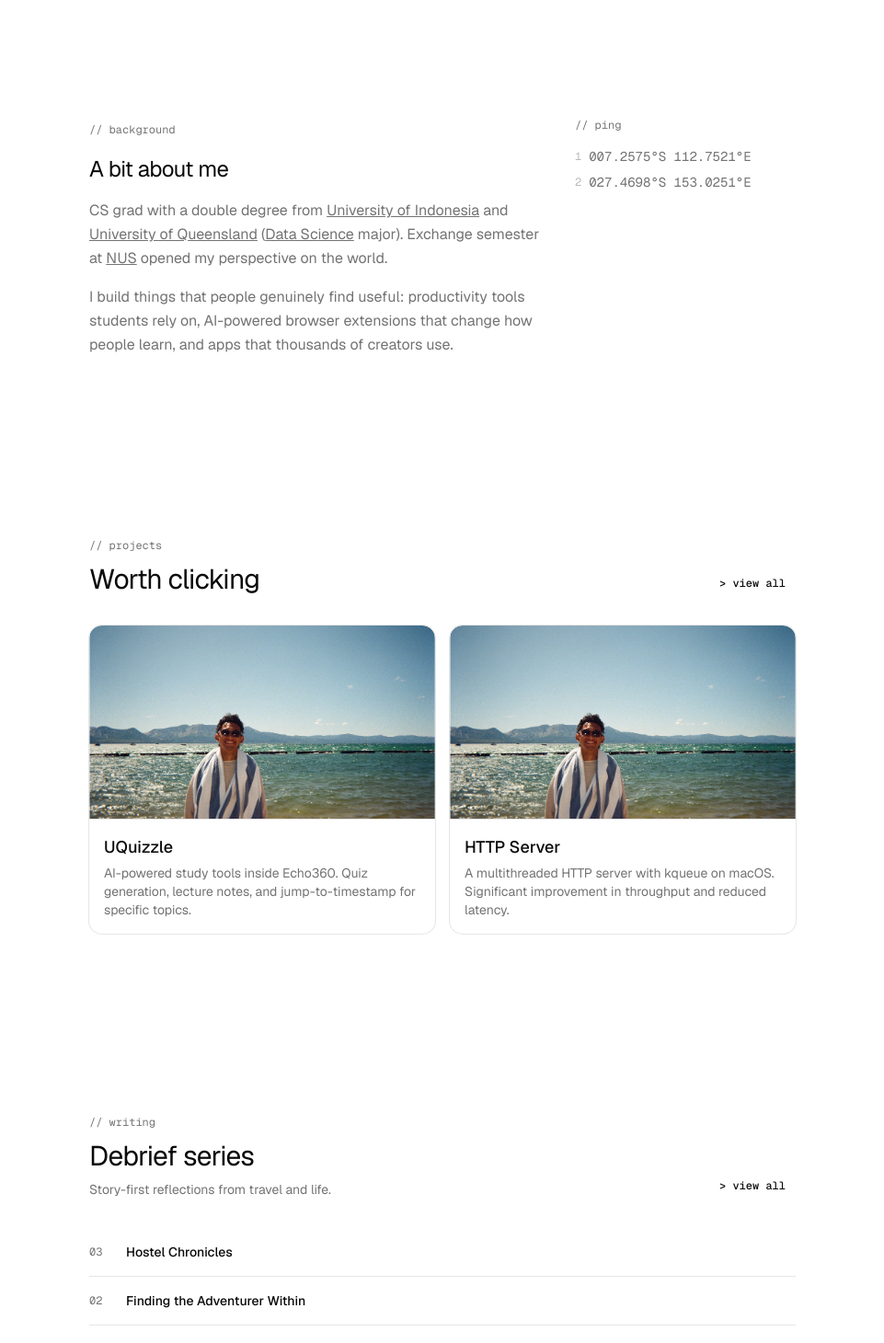
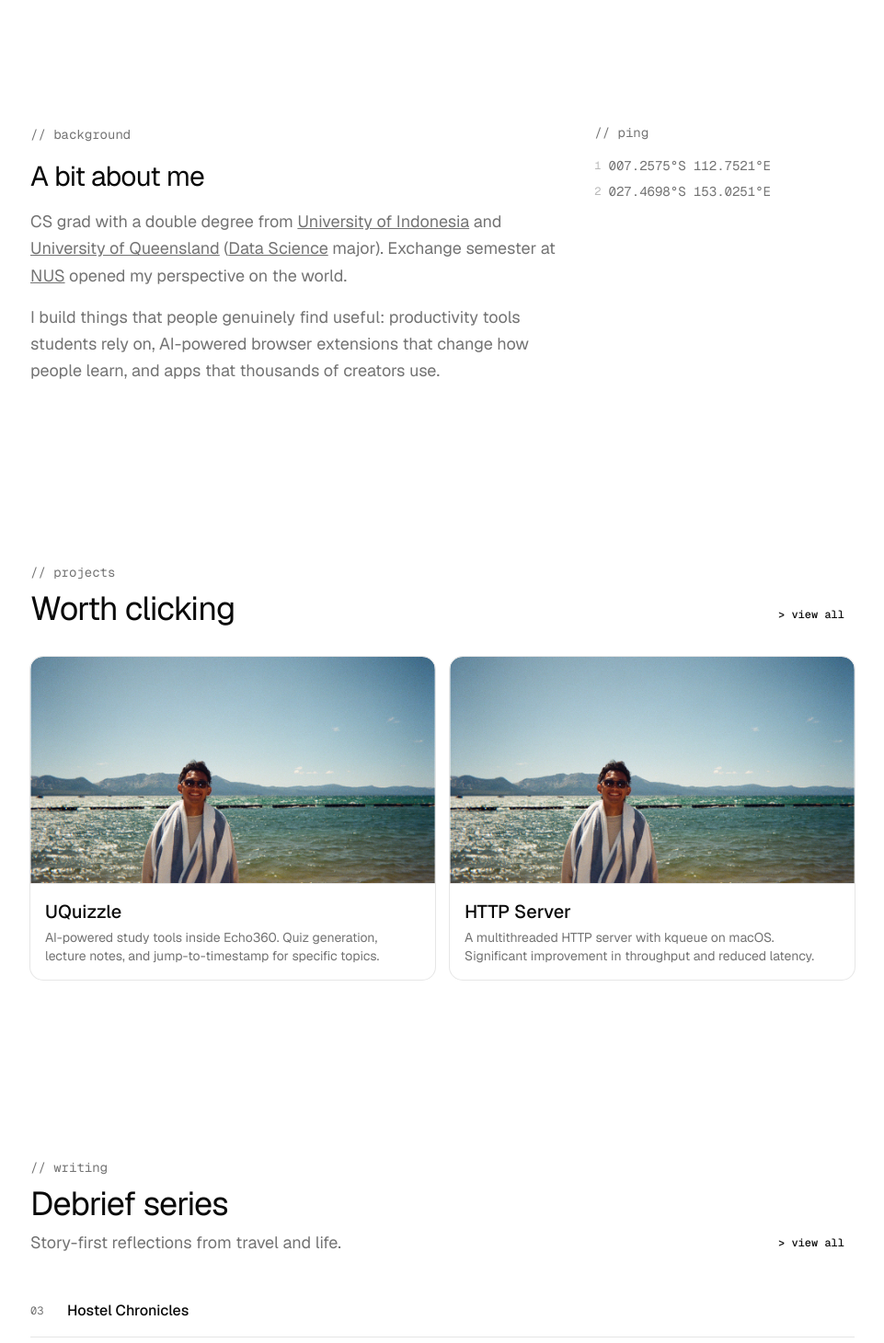
Before and after one commit to nafisazizir/nafisazizi-v4.0, a Next.js app: page / in a window 1280 px wide. Shown: the part 640-2100 px from the top of the page at 92% size, without its empty margins (159-1120 px from the left). Built offline with nearby package versions, Linux system fonts and the light colour scheme; no server answers.

Commit message:
refactor: mobile responsive

```diff
--- a/src/app/page.tsx
+++ b/src/app/page.tsx
@@ -2,7 +2,7 @@ import { HeroSection, AboutSection, ProjectsSection, WritingSection } from '@/co
 
 export default function Home() {
   return (
-    <div className="pb-12 max-w-3xl mx-auto">
+    <div className="pb-12 max-w-4xl mx-auto">
       <HeroSection />
       <AboutSection />
       <ProjectsSection />
--- a/src/components/landing/about-section.tsx
+++ b/src/components/landing/about-section.tsx
@@ -7,9 +7,9 @@ export function AboutSection() {
     <section id="about" className="mx-auto py-16 md:py-24">
       <div className="grid gap-6 md:grid-cols-6 md:grid-rows-2">
         <div className="transition-all md:col-span-4 md:row-span-2">
-          <span className="text-muted-foreground font-mono text-xs">{'// background'}</span>
-          <h2 className="mt-4 text-xl tracking-tight md:text-2xl">A bit about me</h2>
-          <p className="text-muted-foreground mt-4 text-sm leading-relaxed md:text-base">
+          <span className="text-muted-foreground font-mono text-xs sm:text-sm">{'// background'}</span>
+          <h2 className="mt-4 text-xl tracking-tight md:text-2xl lg:text-3xl">A bit about me</h2>
+          <p className="text-muted-foreground mt-4 text-base leading-relaxed lg:text-lg">
             CS grad with a double degree from{' '}
             <Link
               href="https://cs.ui.ac.id/sarjana-ilmu-komputer-kelas-internasional/"
@@ -48,7 +48,7 @@ export function AboutSection() {
             </Link>{' '}
             opened my perspective on the world.
           </p>
-          <p className="text-muted-foreground mt-4 text-sm leading-relaxed md:text-base">
+          <p className="text-muted-foreground mt-4 text-base leading-relaxed lg:text-lg">
             I build things that people genuinely find useful: productivity tools students rely on,
             AI-powered browser extensions that change how people learn, and apps that thousands of
             creators use.
@@ -56,7 +56,7 @@ export function AboutSection() {
         </div>
 
         <div className="flex w-fit flex-col md:col-span-2">
-          <span className="text-muted-foreground mb-4 font-mono text-xs">{'// ping'}</span>
+          <span className="text-muted-foreground mb-4 font-mono text-xs sm:text-sm">{'// ping'}</span>
           <div className="flex flex-col gap-2">
             <TooltipProvider>
               <Tooltip>
--- a/src/components/landing/hero-section.tsx
+++ b/src/components/landing/hero-section.tsx
@@ -14,10 +14,10 @@ export function HeroSection() {
   return (
     <section className="py-24 md:py-32 min-h-svh sm:min-h-fit flex items-center justify-center">
       <div className="flex flex-col">
-        <h1 className="text-5xl tracking-tighter md:text-6xl lg:text-7xl">
+        <h1 className="text-4xl sm:text-5xl tracking-tighter md:text-6xl lg:text-7xl">
           Welcome to my finely tuned digital sanctuary.
         </h1>
-        <p className="text-muted-foreground mt-6 text-lg leading-relaxed md:text-xl max-w-xl">
+        <p className="text-muted-foreground mt-6 text-lg leading-relaxed md:text-xl lg:text-2xl max-w-2xl">
           Shipping products and chasing stories out in the world.
         </p>
 
--- a/src/components/landing/projects-section.tsx
+++ b/src/components/landing/projects-section.tsx
@@ -26,10 +26,10 @@ const featured = [
 export function ProjectsSection() {
   return (
     <section id="projects" className="mx-auto py-16 md:py-24">
-      <div className="flex items-end justify-between gap-6">
+      <div className="flex items-end justify-between gap-3 sm:gap-6">
         <div>
-          <span className="text-muted-foreground font-mono text-xs">{'// projects'}</span>
-          <h2 className="mt-2 text-2xl tracking-tight md:text-3xl">Worth clicking</h2>
+          <span className="text-muted-foreground font-mono text-xs sm:text-sm">{'// projects'}</span>
+          <h2 className="mt-2 text-2xl tracking-tight md:text-3xl lg:text-4xl">Worth clicking</h2>
         </div>
         <Button variant="ghost" size="sm" className="font-mono text-xs" asChild>
           <Link href="/projects">{'>'} view all</Link>
@@ -48,7 +48,7 @@ export function ProjectsSection() {
                 className="border-border aspect-video w-full border-b object-cover"
               />
               <CardHeader>
-                <CardTitle className="text-lg">{project.title}</CardTitle>
+                <CardTitle className="text-lg lg:text-xl">{project.title}</CardTitle>
                 <CardDescription>{project.description}</CardDescription>
               </CardHeader>
             </Card>
--- a/src/components/landing/writing-section.tsx
+++ b/src/components/landing/writing-section.tsx
@@ -19,11 +19,11 @@ const debriefs = [
 export function WritingSection() {
   return (
     <section id="writing" className="mx-auto py-16 md:py-24">
-      <div className="flex items-end justify-between gap-6">
+      <div className="flex items-end justify-between gap-3 sm:gap-6">
         <div>
-          <span className="text-muted-foreground font-mono text-xs">{'// writing'}</span>
-          <h2 className="mt-2 text-2xl tracking-tight md:text-3xl">Debrief series</h2>
-          <p className="text-muted-foreground mt-2 text-sm">
+          <span className="text-muted-foreground font-mono text-xs sm:text-sm">{'// writing'}</span>
+          <h2 className="mt-2 text-2xl tracking-tight md:text-3xl lg:text-4xl">Debrief series</h2>
+          <p className="text-muted-foreground mt-2 text-sm sm:text-base lg:text-lg">
             Story-first reflections from travel and life.
           </p>
         </div>
@@ -41,7 +41,7 @@ export function WritingSection() {
           >
             <div className="flex items-center gap-4">
               <span className="text-muted-foreground w-6 font-mono text-xs">{entry.number}</span>
-              <span className="group-hover:text-foreground text-sm font-medium transition-colors">
+              <span className="group-hover:text-foreground text-sm sm:text-base font-medium transition-colors">
                 {entry.title}
               </span>
             </div>
--- a/src/components/layout/header.tsx
+++ b/src/components/layout/header.tsx
@@ -29,7 +29,7 @@ export function Header() {
   const pathname = usePathname();
 
   return (
-    <header className="bg-background/95 supports-[backdrop-filter]:bg-background/60 sticky top-0 z-50 w-full border-b backdrop-blur">
+    <header className="bg-background sticky top-0 z-50 w-full border-b">
       <div className="container mx-auto max-w-6xl px-4 sm:px-6 lg:px-8">
         <div className="flex h-16 items-center justify-between">
           {/* Logo + Nav (left group) */}
```
